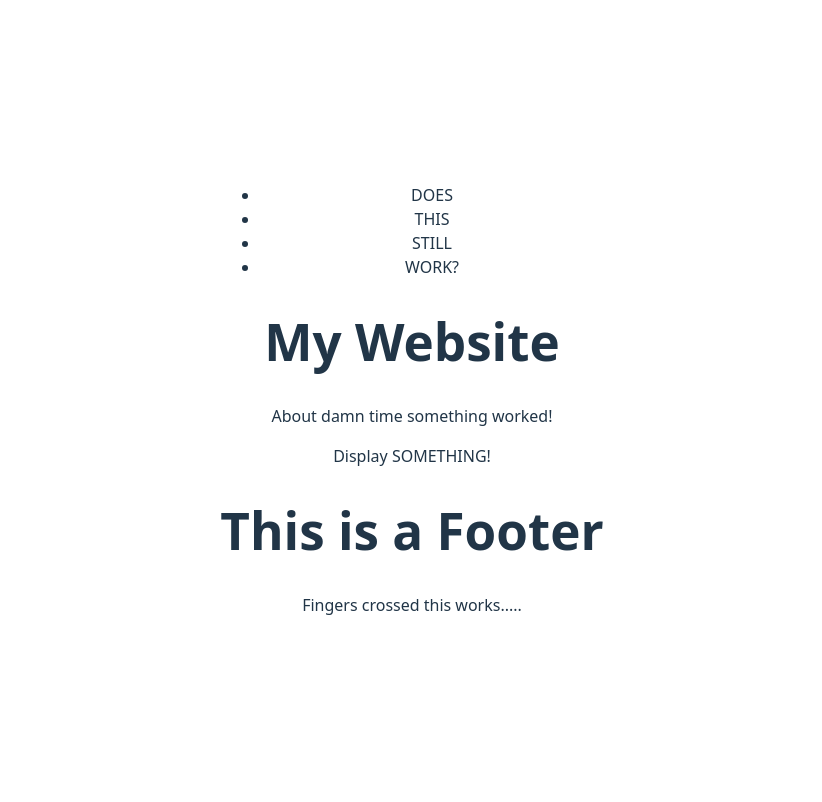
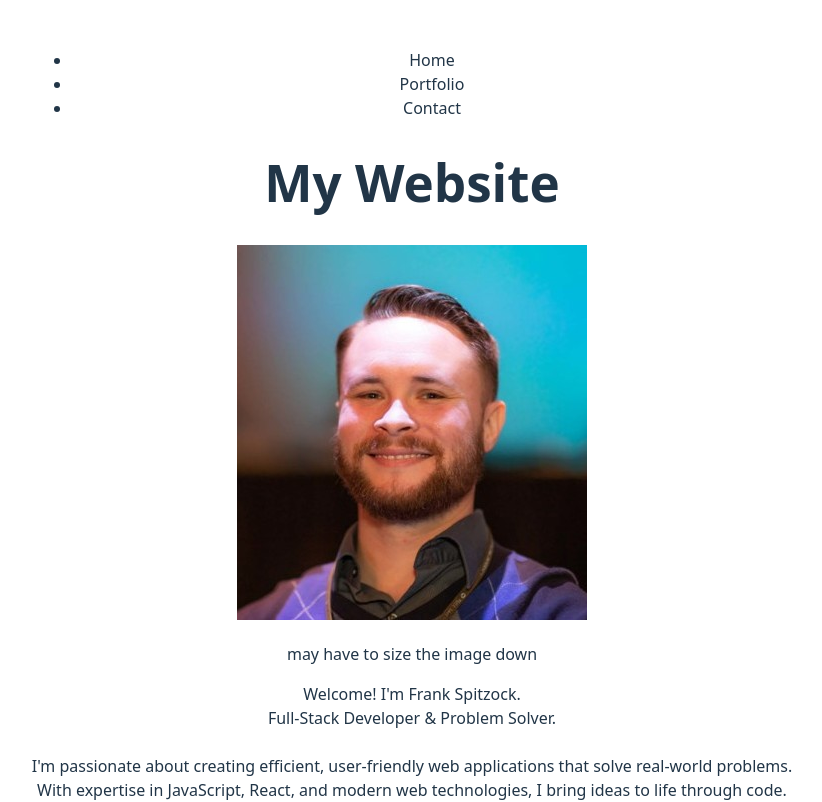
Before and after one commit to FSpitzock/Frank_Spitzock_Portfolio, a React (Vite) app in the folder my-portfolio/: page / in a window 1280 px wide. Shown: the top 802 px of the page, without its empty margins (228-1050 px from the left). Built offline with nearby package versions, Linux system fonts and the light colour scheme.

Commit message:
successfully uploaded an image into the files

```diff
--- a/my-portfolio/src/App.jsx
+++ b/my-portfolio/src/App.jsx
@@ -3,6 +3,7 @@ import './App.css'
 import Header from './components/Layout/Header'
 import Footer  from './components/Layout/Footer'
 import Navigation from './components/Layout/Navigation'
+import Home from './pages/Home'
 
 function App() {
 
@@ -11,7 +12,7 @@ function App() {
     <>
     <Navigation/>
     <Header/>
-
+      <Home/>
 
       <p>Display SOMETHING!</p>
       <Footer/>
--- a/my-portfolio/src/components/Layout/Footer.jsx
+++ b/my-portfolio/src/components/Layout/Footer.jsx
@@ -4,7 +4,7 @@ function Footer () {
     return(
         <header>
             <h1>This is a Footer</h1>
-            <p>Fingers crossed this works.....</p>
+            <p>....</p>
         </header>
     )
 }
--- a/my-portfolio/src/components/Layout/Header.jsx
+++ b/my-portfolio/src/components/Layout/Header.jsx
@@ -4,7 +4,7 @@ function Header () {
     return(
         <header>
             <h1>My Website</h1>
-            <p>About damn time something worked!</p>
+            <p></p>
         </header>
     )
 }
--- a/my-portfolio/src/components/Layout/Navigation.jsx
+++ b/my-portfolio/src/components/Layout/Navigation.jsx
@@ -4,10 +4,9 @@ function Navigation () {
     return(
         <nav>
             <ul>
-                <li>DOES</li>
-                <li>THIS</li>
-                <li>STILL</li>
-                <li>WORK?</li>
+                <li>Home</li>
+                <li>Portfolio</li>
+                <li>Contact</li>
             </ul>
         </nav>
     )
--- /dev/null
+++ b/my-portfolio/src/pages/Home.jsx
@@ -0,0 +1,23 @@
+import ProfilePic from '../assets/professionalHeadshot.jpg'
+
+function Home () {
+    return(
+      <><div>
+        <img src={ProfilePic} alt="Profile Picture"/>
+        <p>may have to size the image down</p>
+      </div>
+      <div>
+        <p>Welcome! I'm Frank Spitzock.
+            <br></br>
+            Full-Stack Developer & Problem Solver.
+            <br></br><br></br>
+            I'm passionate about creating efficient, user-friendly web applications
+            that solve real-world problems. <br></br>With expertise in JavaScript, React,
+            and modern web technologies, I bring ideas to life through code.
+        </p>
+        </div>
+        </>
+    )
+}
+
+export default Home
```
Also changed, not shown: my-portfolio/src/assets/professionalHeadshot.jpg (added), my-portfolio/src/pages/Contact.jsx (added), my-portfolio/src/pages/Portfolio.jsx (added).
